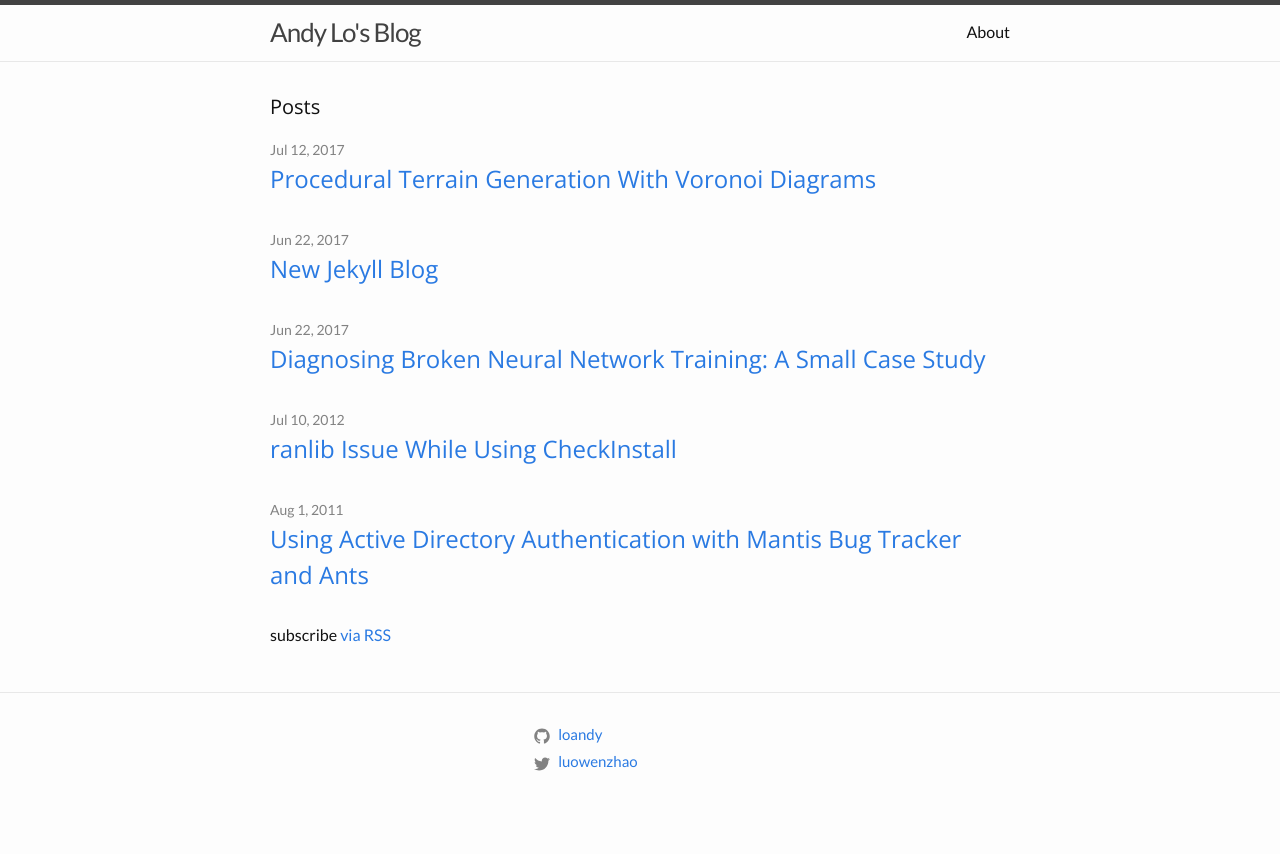
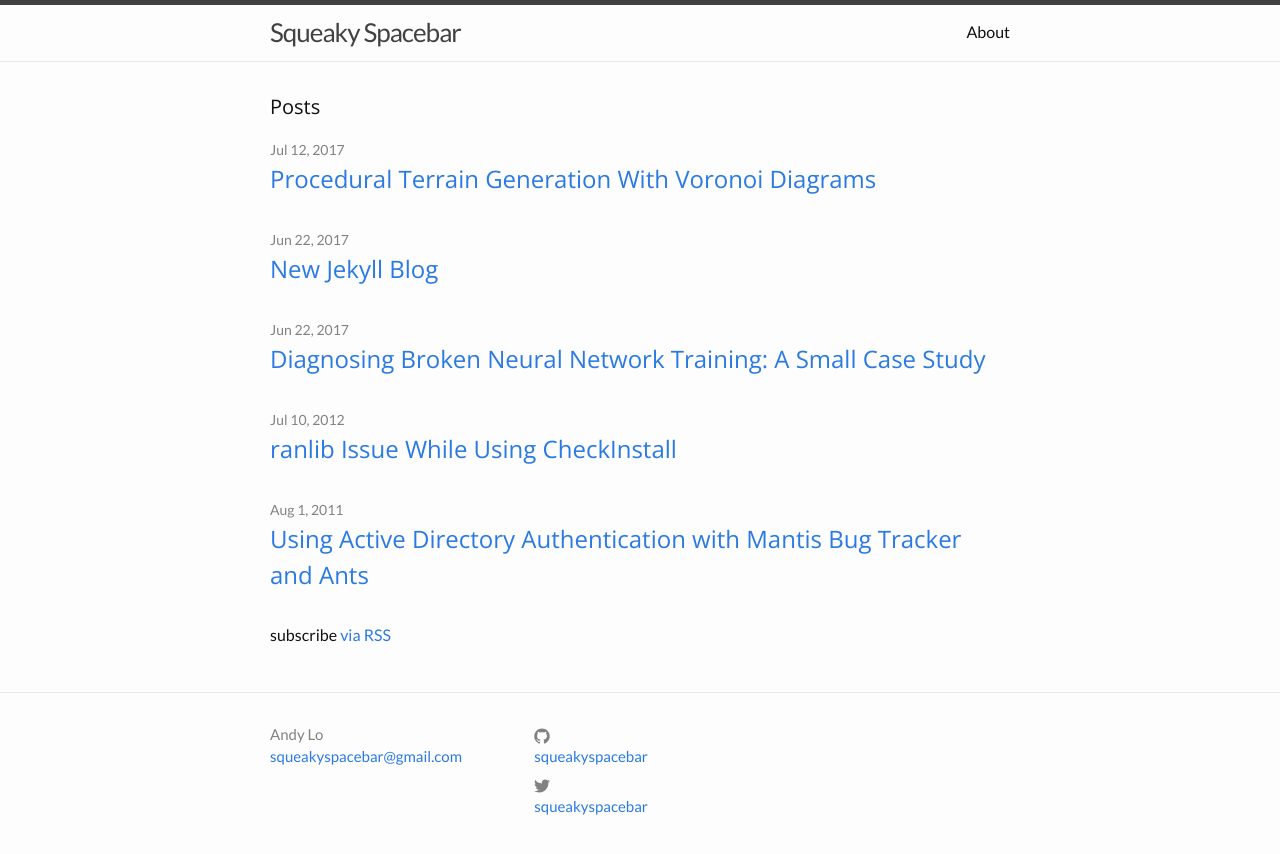
Before and after one commit to squeakyspacebar/squeakyspacebar.github.io, a Jekyll site: the page built from index.md, in a window 1280 px wide. Shown: the top 854 px of the page. Built offline with Jekyll 4.4.1, drawn with Linux system fonts in a browser that asks for light colours.

Commit message:
Changed some configurations.

```diff
--- a/_config.yml
+++ b/_config.yml
@@ -13,14 +13,14 @@
 # you will see them accessed via {{ site.title }}, {{ site.email }}, and so on.
 # You can create any custom variable you would like, and they will be accessible
 # in the templates via {{ site.myvariable }}.
-title: Andy Lo's Blog
+title: Squeaky Spacebar
 author: Andy Lo
-#email: your-email@example.com
+email: squeakyspacebar@gmail.com
 description: > # this means to ignore newlines until "baseurl:"
 baseurl: "" # the subpath of your site, e.g. /blog
-url: "http://loandy.github.io/" # the base hostname & protocol for your site, e.g. http://example.com
-twitter_username: luowenzhao
-github_username:  loandy
+url: "http://squeakyspacebar.github.io/" # the base hostname & protocol for your site, e.g. http://example.com
+twitter_username: squeakyspacebar
+github_username:  squeakyspacebar
 
 # Build settings
 markdown: kramdown
```
